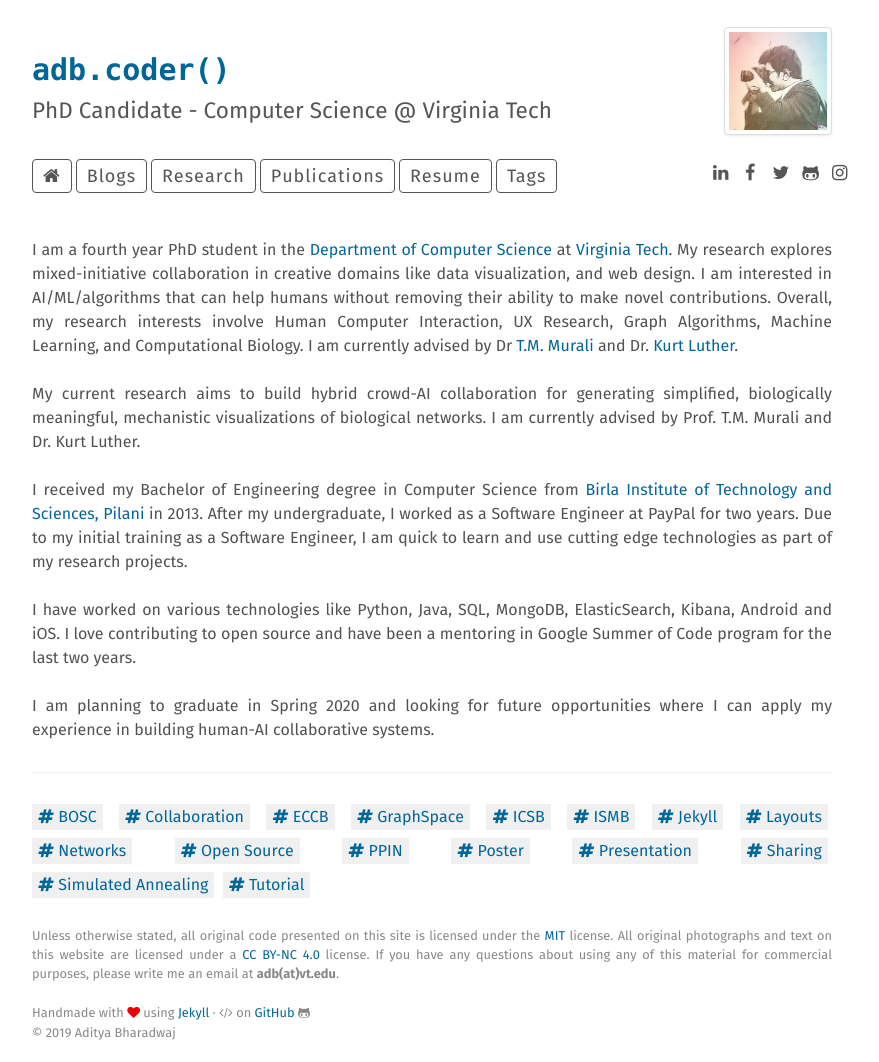
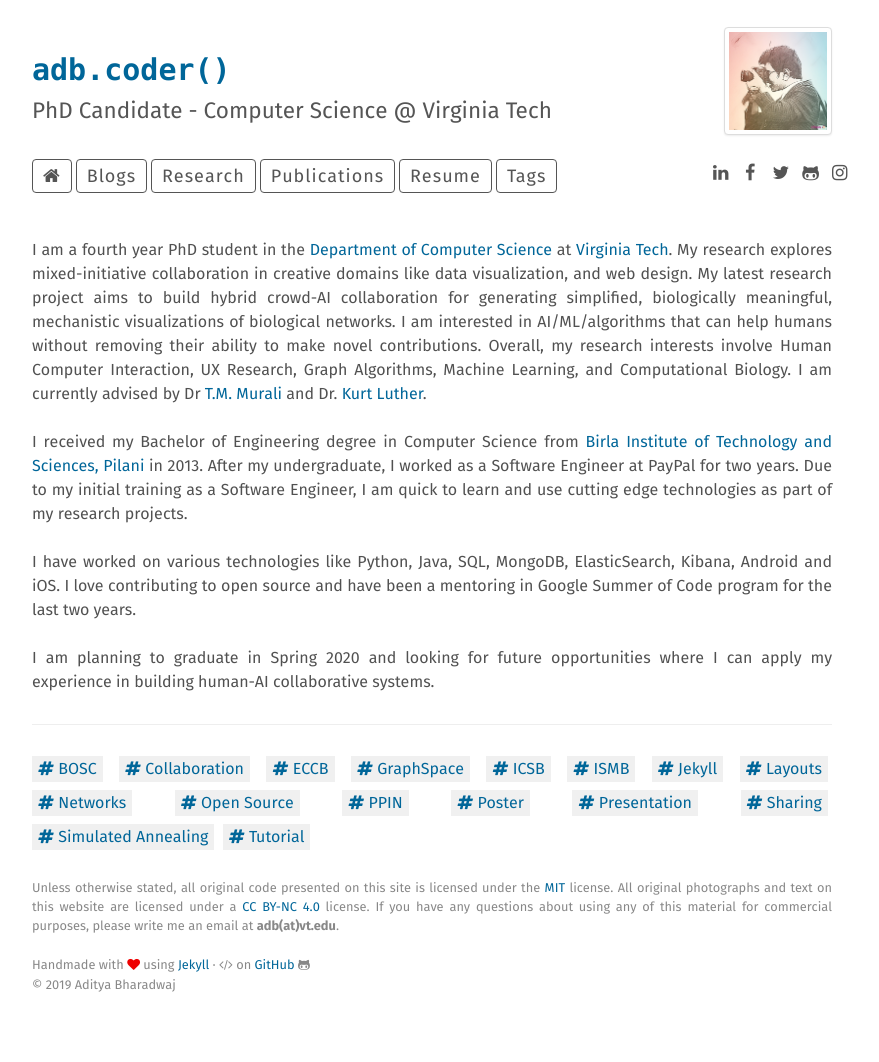
Before and after one commit to adbharadwaj/adbharadwaj.github.io, a Jekyll site: the page built from index.html, in a window 1280 px wide. Shown: the whole page, without its empty margins (208-1087 px from the left). Built offline with Jekyll 4.4.1, drawn with Linux system fonts in a browser that asks for light colours; after the commit the page ends 1014 px from its top, so only the background shows below that.

Commit message:
Update index.html

```diff
--- a/index.html
+++ b/index.html
@@ -25,11 +25,7 @@ keywords: about page, about me
 {% endfor %}
 
 I am a fourth year PhD student in the <a href="http://www.cs.vt.edu/">Department of Computer Science</a> at <a href="http://www.vt.edu/">Virginia Tech</a>.
-My research explores mixed-initiative collaboration in creative domains like data visualization, and web design. I am interested in  AI/ML/algorithms that can help humans without removing their ability to make novel contributions. Overall, my research interests involve Human Computer Interaction, UX Research, Graph Algorithms, Machine Learning, and Computational Biology.  I am currently advised by Dr <a href="http://bioinformatics.cs.vt.edu/~murali/">T.M. Murali</a> and Dr. <a href="http://kurtluther.com/">Kurt Luther</a>.
-
-<br><br>
-
-My current research aims to build hybrid crowd-AI collaboration for generating simplified, biologically meaningful, mechanistic visualizations of biological networks. I am currently advised by Prof. T.M. Murali and Dr. Kurt Luther.
+My research explores mixed-initiative collaboration in creative domains like data visualization, and web design. My latest research project aims to build hybrid crowd-AI collaboration for generating simplified, biologically meaningful, mechanistic visualizations of biological networks. I am interested in  AI/ML/algorithms that can help humans without removing their ability to make novel contributions. Overall, my research interests involve Human Computer Interaction, UX Research, Graph Algorithms, Machine Learning, and Computational Biology.  I am currently advised by Dr <a href="http://bioinformatics.cs.vt.edu/~murali/">T.M. Murali</a> and Dr. <a href="http://kurtluther.com/">Kurt Luther</a>.
 
 <br><br>
 
```
